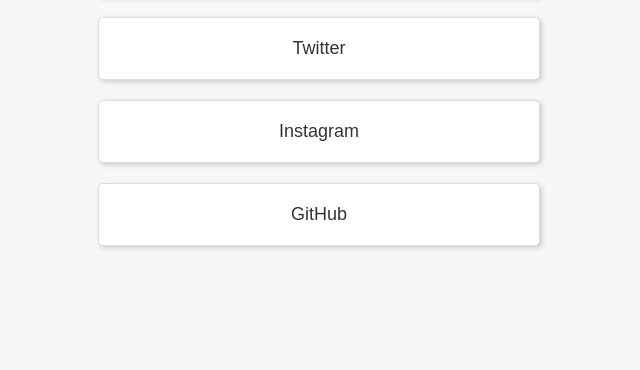
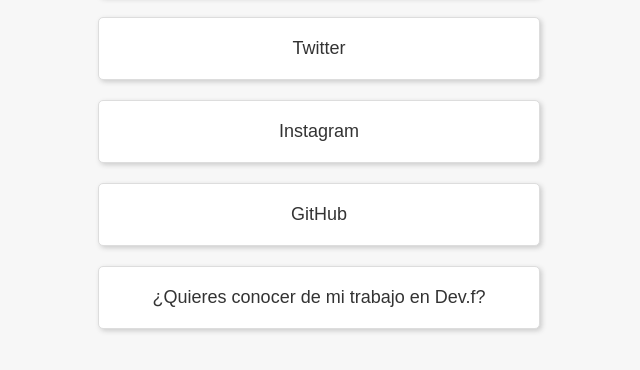
Before and after one commit to malibb/Mi-primer-sitio-con-AI, a plain HTML site: page index.html in a window 1280 px wide. Shown: the part 294-664 px from the top of the page, without its empty margins (321-961 px from the left). Drawn offline with Linux system fonts and the light colour scheme.

Commit message:
Update index.html

```diff
--- a/index.html
+++ b/index.html
@@ -22,10 +22,14 @@
   <div class="link">
     <a href="https://www.instagram.com/_mesurashii" target="_blank">Instagram</a>
   </div>
-
   <div class="link">
     <a href="https://github.com/malibb" target="_blank">GitHub</a>
   </div>
+  <div class="link">
+    <a href="https://www.instagram.com/devfla" target="_blank">¿Quieres conocer de mi trabajo en Dev.f?</a>
+  </div>
+
+
 
 </body>
 
```
